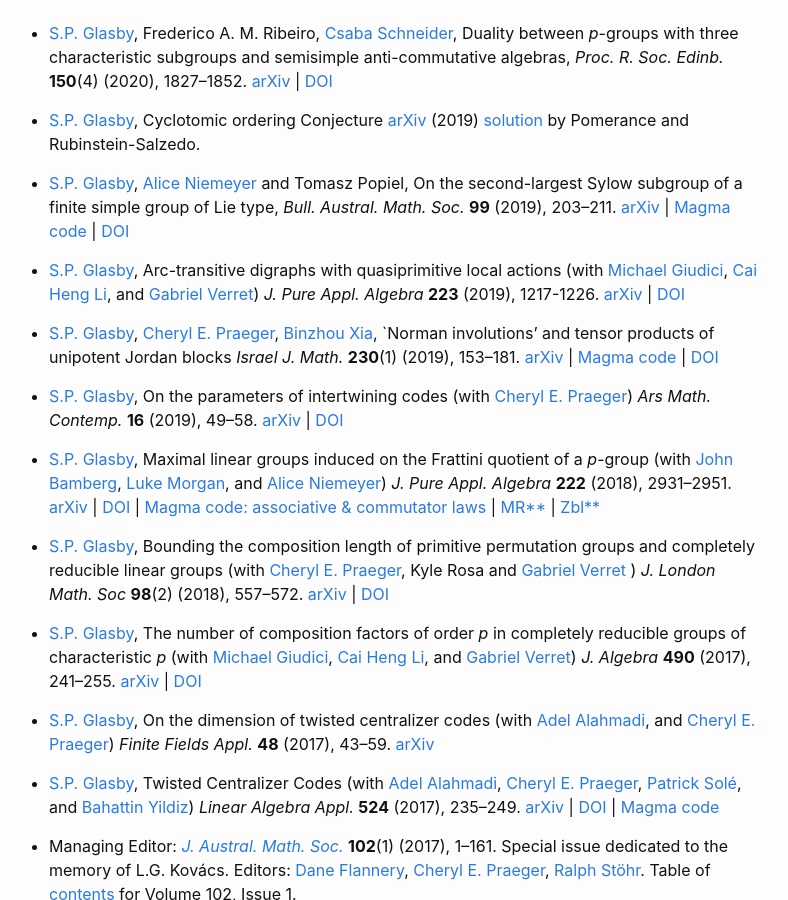
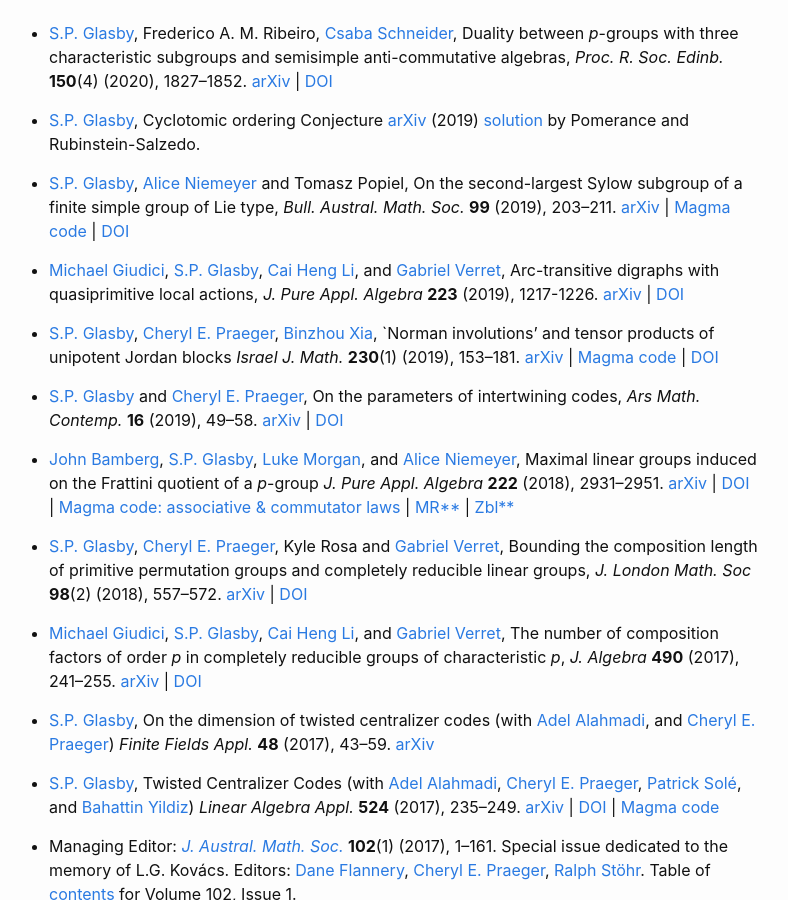
Before and after one commit to StephenGlasby/StephenGlasby.github.io, a Jekyll site: the page built from publications.md, in a window 1280 px wide and 900 px high, scrolled down 827 px. Shown: the whole window, without its empty margins (251-1039 px from the left). Built offline with Jekyll 4.4.1, drawn with Linux system fonts in a browser that asks for light colours.

Commit message:
uniform style

```diff
--- a/publications.md
+++ b/publications.md
@@ -106,11 +106,11 @@
   <a href="https://doi.org/10.1017/S0004972718000928"> DOI</a>
 
 
-+ [S.P. Glasby](https://staffhome.ecm.uwa.edu.au/~00059629/),
-Arc-transitive digraphs with quasiprimitive local actions (with
-  <a href="http://www.maths.uwa.edu.au/~giudici"> Michael Giudici</a>,
-  <a href="http://www.maths.uwa.edu.au/~li"> Cai Heng Li</a>, and
-  <a href="http://www.maths.uwa.edu.au/~verret"> Gabriel Verret</a>)
++ [Michael Giudici](http://www.maths.uwa.edu.au/~giudici),
+  [S.P. Glasby](https://staffhome.ecm.uwa.edu.au/~00059629/),
+  [Cai Heng Li](http://www.maths.uwa.edu.au/~li), and
+  [Gabriel Verret](http://www.maths.uwa.edu.au/~verret),
+  Arc-transitive digraphs with quasiprimitive local actions,
   *J. Pure Appl. Algebra* **223** (2019), 1217-1226.
   <a href="https://arxiv.org/abs/1610.06222"> arXiv</a> |
   <a href="https://doi.org/10.1016/j.jpaa.2018.06.002"> DOI</a>
@@ -126,20 +126,21 @@
   <a href="JCF"> Magma code</a>  |
 [DOI](https://doi.org/10.1007/s11856-018-1812-z)
 
-+ [S.P. Glasby](https://staffhome.ecm.uwa.edu.au/~00059629/),
-On the parameters of intertwining codes
-  (with <a href="http://www.uwa.edu.au/people/cheryl.praeger"> Cheryl E. Praeger</a>) *Ars Math. Contemp.* **16** (2019), 49--58.
-[arXiv](https://arxiv.org/abs/1711.04104) |
++ [S.P. Glasby](https://staffhome.ecm.uwa.edu.au/~00059629/) and
+  [Cheryl E. Praeger](http://www.uwa.edu.au/people/cheryl.praeger),
+  On the parameters of intertwining codes,
+  *Ars Math. Contemp.* **16** (2019), 49--58.
+  [arXiv](https://arxiv.org/abs/1711.04104) |
   <a href="https://doi.org/10.26493/1855-3974.1547.454"> DOI</a>
 
 
-+ [S.P. Glasby](https://staffhome.ecm.uwa.edu.au/~00059629/),
-Maximal linear groups induced on the Frattini quotient of a *p*-group
-  (with <a href="http://www.maths.uwa.edu.au/~bamberg"> John Bamberg</a>,
-  <a href="http://www.maths.uwa.edu.au/contact/staff"> Luke Morgan</a>, and
-  <a href="https://www.mathb.rwth-aachen.de/Mitarbeiter/niemeyer.php"> Alice Niemeyer</a>)
++  [John Bamberg](http://www.maths.uwa.edu.au/~bamberg),
+  [S.P. Glasby](https://staffhome.ecm.uwa.edu.au/~00059629/),
+  [Luke Morgan](http://www.maths.uwa.edu.au/contact/staff), and
+  [Alice Niemeyer](https://www.mathb.rwth-aachen.de/Mitarbeiter/niemeyer.php),
+  Maximal linear groups induced on the Frattini quotient of a *p*-group
   *J. Pure Appl. Algebra* **222** (2018), 2931--2951.
-[arXiv](https://arxiv.org/abs/1603.05384) |
+  [arXiv](https://arxiv.org/abs/1603.05384) |
   <a href="https://doi.org/10.1016/j.jpaa.2017.11.006"> DOI</a> |
   <a href="BGMNAssocComm.mag"> Magma code: associative & commutator laws</a> |
   <a href="http://www.ams.org/mathscinet-getitem?mr=***"> MR**</a> |
@@ -147,28 +148,28 @@
 
 
 + [S.P. Glasby](https://staffhome.ecm.uwa.edu.au/~00059629/),
-Bounding the composition length of primitive permutation groups and
-  completely reducible linear groups (with
-  <a href="http://www.uwa.edu.au/people/cheryl.praeger"> Cheryl E. Praeger</a>,
+  [Cheryl E. Praeger](http://www.uwa.edu.au/people/cheryl.praeger),
   Kyle Rosa and
-  <a href="https://www.math.auckland.ac.nz/people/gver006"> Gabriel Verret </a>)
+  [Gabriel Verret](http://www.maths.uwa.edu.au/~verret),
+  Bounding the composition length of primitive permutation groups and
+  completely reducible linear groups,
   *J. London Math. Soc* **98**(2) (2018), 557--572.
-[arXiv](https://arxiv.org/abs/1712.05520) |
+  [arXiv](https://arxiv.org/abs/1712.05520) |
   <a href="https://doi.org/10.1112/jlms.12138"> DOI</a>
 
 
-+ [S.P. Glasby](https://staffhome.ecm.uwa.edu.au/~00059629/),
-The number of composition factors of order *p* in completely
-  reducible groups of characteristic *p*
-  (with <a href="http://www.maths.uwa.edu.au/~giudici"> Michael Giudici</a>,
-  <a href="http://www.maths.uwa.edu.au/~li"> Cai Heng Li</a>, and
-  <a href="http://www.maths.uwa.edu.au/~verret"> Gabriel Verret</a>)
++ [Michael Giudici](http://www.maths.uwa.edu.au/~giudici),
+  [S.P. Glasby](https://staffhome.ecm.uwa.edu.au/~00059629/),
+  [Cai Heng Li](http://www.maths.uwa.edu.au/~li), and
+  [Gabriel Verret](http://www.maths.uwa.edu.au/~verret),
+  The number of composition factors of order *p* in completely
+  reducible groups of characteristic *p*,
   *J. Algebra* **490** (2017), 241--255.
-[arXiv](https://arxiv.org/abs/1602.07829) |
+  [arXiv](https://arxiv.org/abs/1602.07829) |
   <a href="https:doi.org/10.1016/j.jalgebra.2017.07.009"> DOI</a>
 
 + [S.P. Glasby](https://staffhome.ecm.uwa.edu.au/~00059629/),
-On the dimension of twisted centralizer codes (with
+  On the dimension of twisted centralizer codes (with
   <a href="http://analahmadi.kau.edu.sa/Default.aspx?Site_ID=0003974&lng=EN"> Adel Alahmadi</a>, and
   <a href="http://www.uwa.edu.au/people/cheryl.praeger"> Cheryl E. Praeger</a>)
   *Finite Fields Appl.* **48** (2017), 43--59.
```
